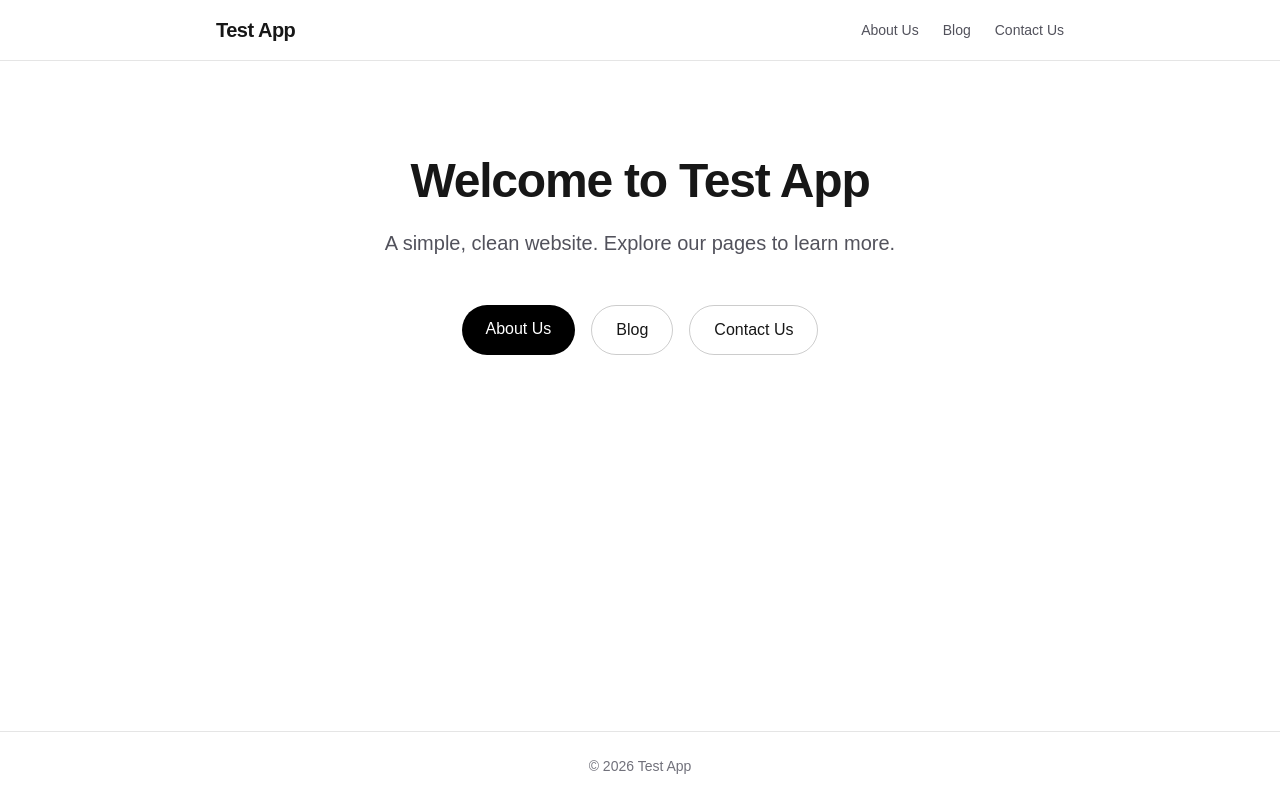
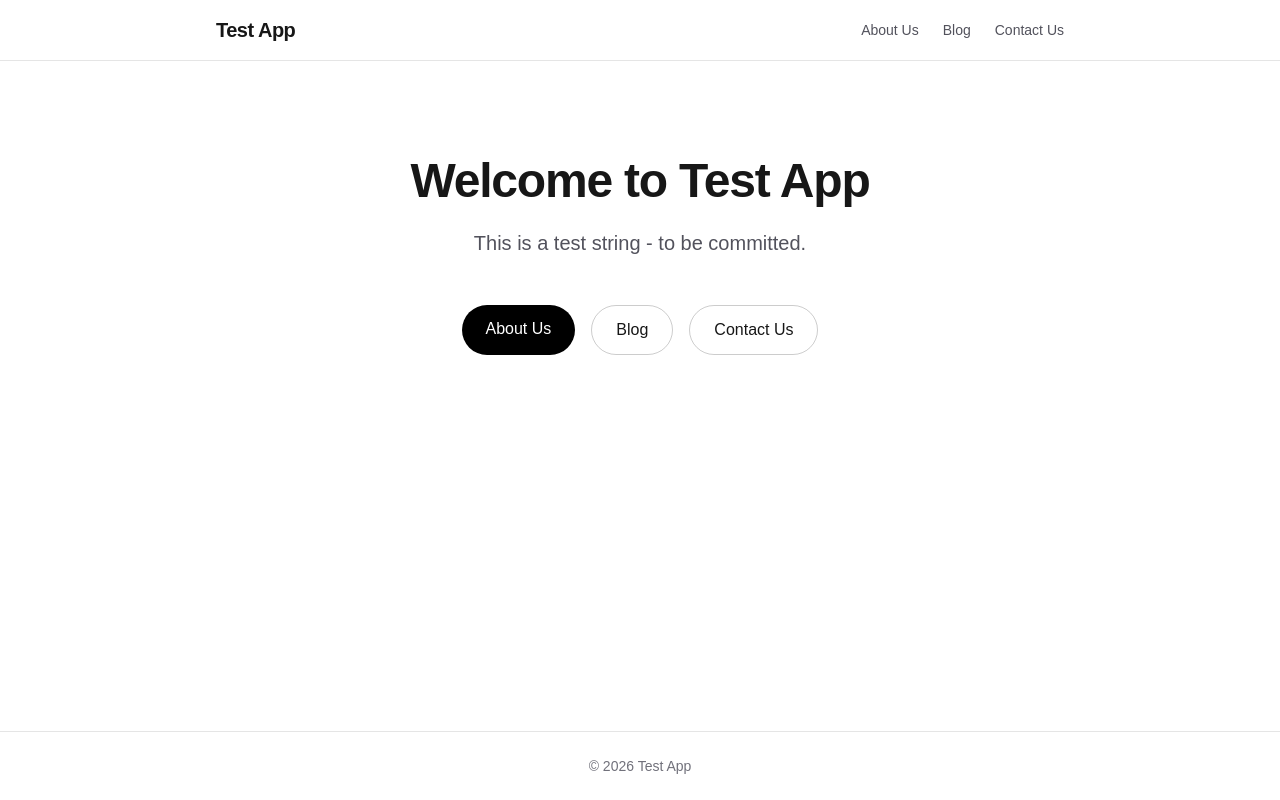
Before and after one commit to akshit-cs/test-app, a Next.js app: page / in a window 1280 px wide. Built offline with nearby package versions, Linux system fonts and the light colour scheme.

Commit message:
fix: this commit again

```diff
--- a/src/app/page.js
+++ b/src/app/page.js
@@ -5,7 +5,7 @@ export default function Home() {
     <div className="max-w-4xl mx-auto px-6 py-24 text-center">
       <h1 className="text-5xl font-bold tracking-tight mb-6">Welcome to Test App</h1>
       <p className="text-xl text-zinc-600 dark:text-zinc-400 mb-12 max-w-xl mx-auto">
-        A simple, clean website. Explore our pages to learn more.
+        This is a test string - to be committed.
       </p>
       <div className="flex flex-wrap justify-center gap-4">
         <Link
```
